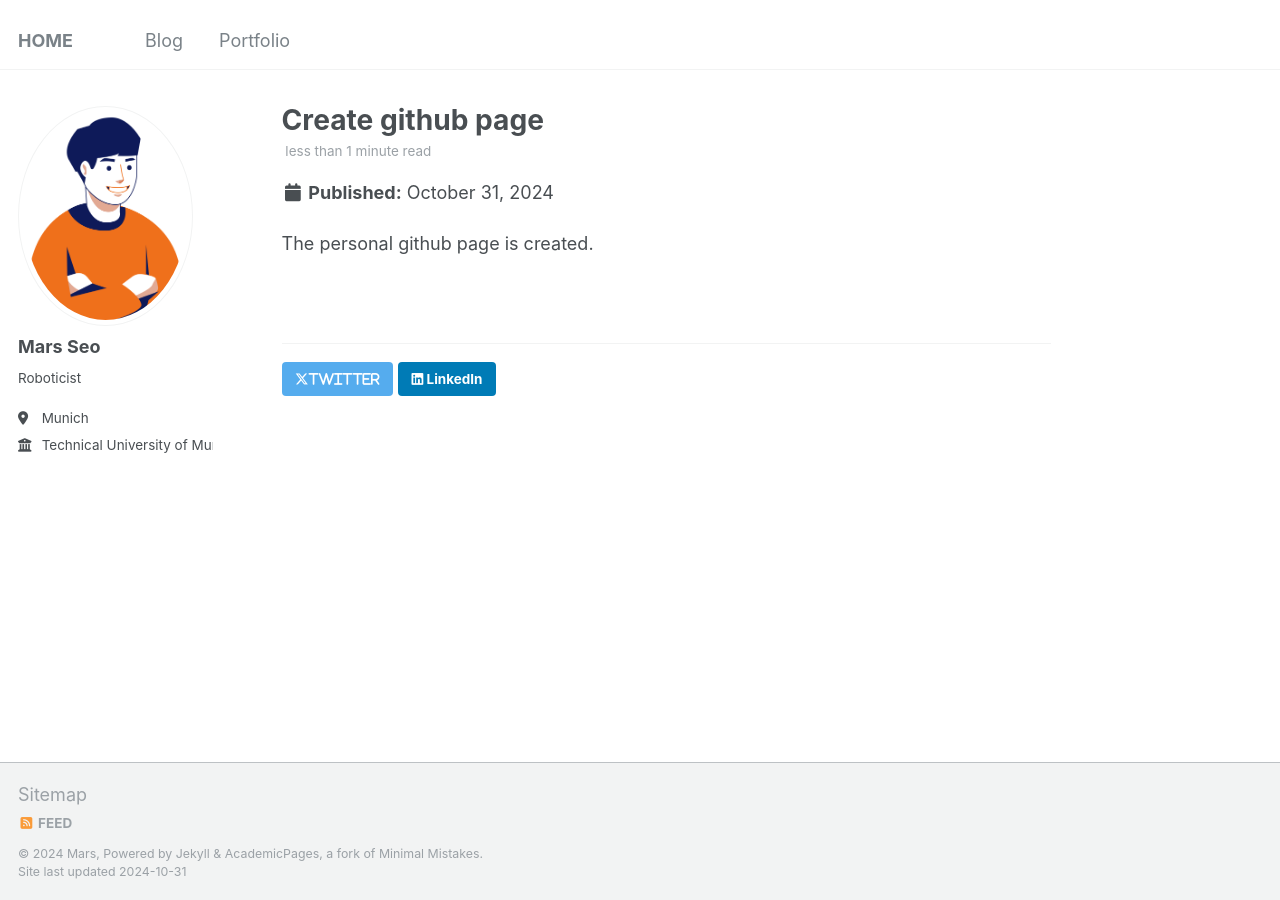
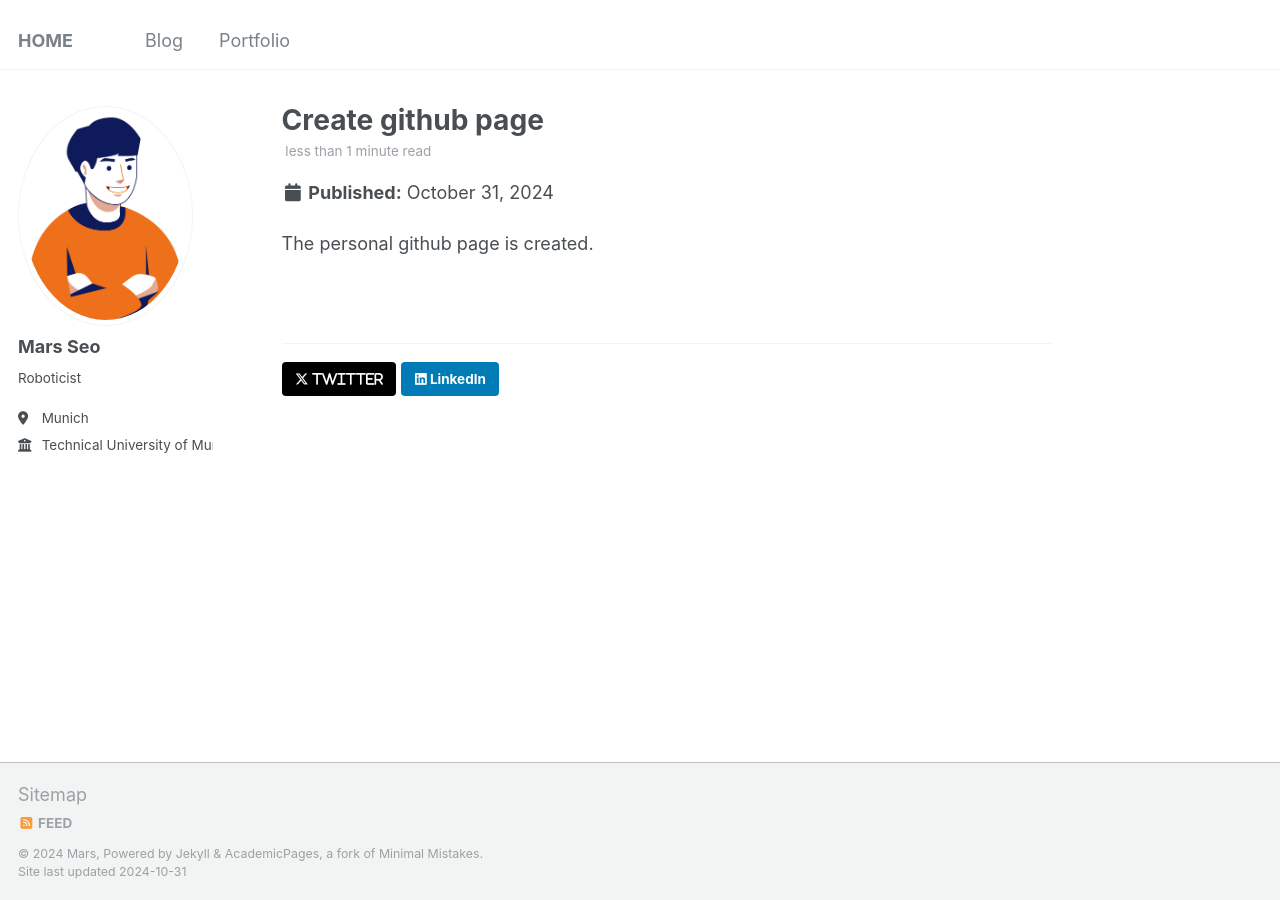
Before and after one commit to mars-hss/mars-hss.github.io, a Jekyll site: the page built from _posts/2024-10-31-open-page.md, in a window 1280 px wide. Built offline with Jekyll 4.4.1, drawn with Linux system fonts in a browser that asks for light colours.

Commit message:
update social btn

```diff
--- a/_includes/social-share.html
+++ b/_includes/social-share.html
@@ -5,7 +5,7 @@
     <h4 class="page__share-title">{{ site.data.ui-text[site.locale].share_on_label | default: "Share on" }}</h4>
   {% endif %}
 
-  <a href="https://twitter.com/intent/tweet?text={{ base_path }}{{ page.url }}" class="btn btn--twitter" title="{{ site.data.ui-text[site.locale].share_on_label | default: 'Share on' }} Twitter"><i class="fab fa-x-twitter" aria-hidden="true">Twitter</i><span></span></a>
+  <a href="https://twitter.com/intent/tweet?text={{ base_path }}{{ page.url }}" class="btn btn--twitter" title="{{ site.data.ui-text[site.locale].share_on_label | default: 'Share on' }} Twitter"><i class="fab fa-x-twitter" aria-hidden="true"> Twitter</i><span></span></a>
 
   <a href="https://www.linkedin.com/shareArticle?mini=true&url={{ base_path }}{{ page.url }}" class="btn btn--linkedin" title="{{ site.data.ui-text[site.locale].share_on_label | default: 'Share on' }} LinkedIn"><i class="fab fa-linkedin" aria-hidden="true"></i><span> LinkedIn</span></a>
 </section>
--- a/_sass/_buttons.scss
+++ b/_sass/_buttons.scss
@@ -120,6 +120,7 @@
   $social:
   (facebook, $facebook-color),
   (twitter, $twitter-color),
+  (twitter, $x-twitter-color),
   (google-plus, $google-plus-color),
   (linkedin, $linkedin-color);
 
```
